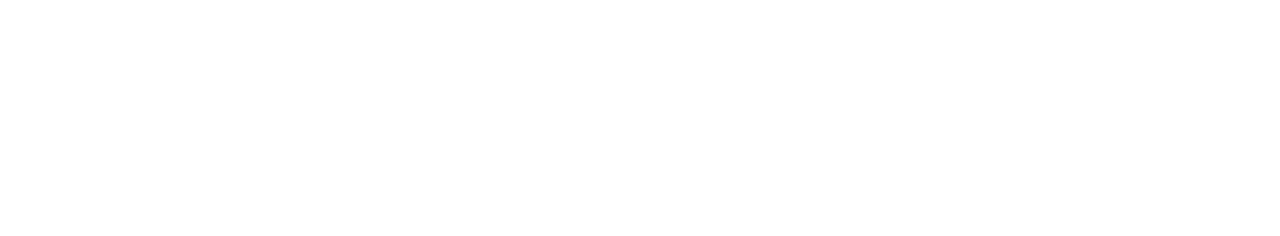
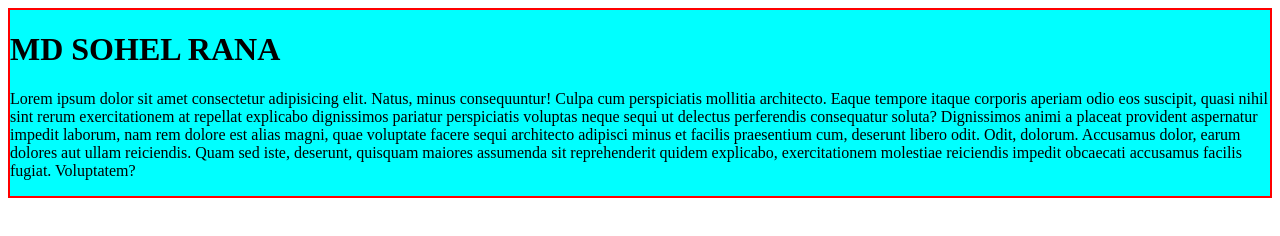
Before and after one commit to mdsohelrana599/my-frist-repo, a plain HTML site: page inndex.html in a window 1280 px wide. Drawn offline with Linux system fonts and the light colour scheme.

Commit message:
added MD SOHEL  RANA

```diff
--- a/inndex.html
+++ b/inndex.html
@@ -4,8 +4,13 @@
     <meta charset="UTF-8">
     <meta name="viewport" content="width=device-width, initial-scale=1.0">
     <title>my-frist-repo</title>
+    <link rel="stylesheet" href="style.css">
 </head>
 <body>
+    <div class="git">
+        <h1>MD SOHEL RANA</h1>
+    <P>Lorem ipsum dolor sit amet consectetur adipisicing elit. Natus, minus consequuntur! Culpa cum perspiciatis mollitia architecto. Eaque tempore itaque corporis aperiam odio eos suscipit, quasi nihil sint rerum exercitationem at repellat explicabo dignissimos pariatur perspiciatis voluptas neque sequi ut delectus perferendis consequatur soluta? Dignissimos animi a placeat provident aspernatur impedit laborum, nam rem dolore est alias magni, quae voluptate facere sequi architecto adipisci minus et facilis praesentium cum, deserunt libero odit. Odit, dolorum. Accusamus dolor, earum dolores aut ullam reiciendis. Quam sed iste, deserunt, quisquam maiores assumenda sit reprehenderit quidem explicabo, exercitationem molestiae reiciendis impedit obcaecati accusamus facilis fugiat. Voluptatem?</P>
+    </div>
 
 </body>
 </html>
--- /dev/null
+++ b/style.css
@@ -0,0 +1,5 @@
+.git{
+    background-color: aqua;
+    border: 2px solid red;
+
+}
```
